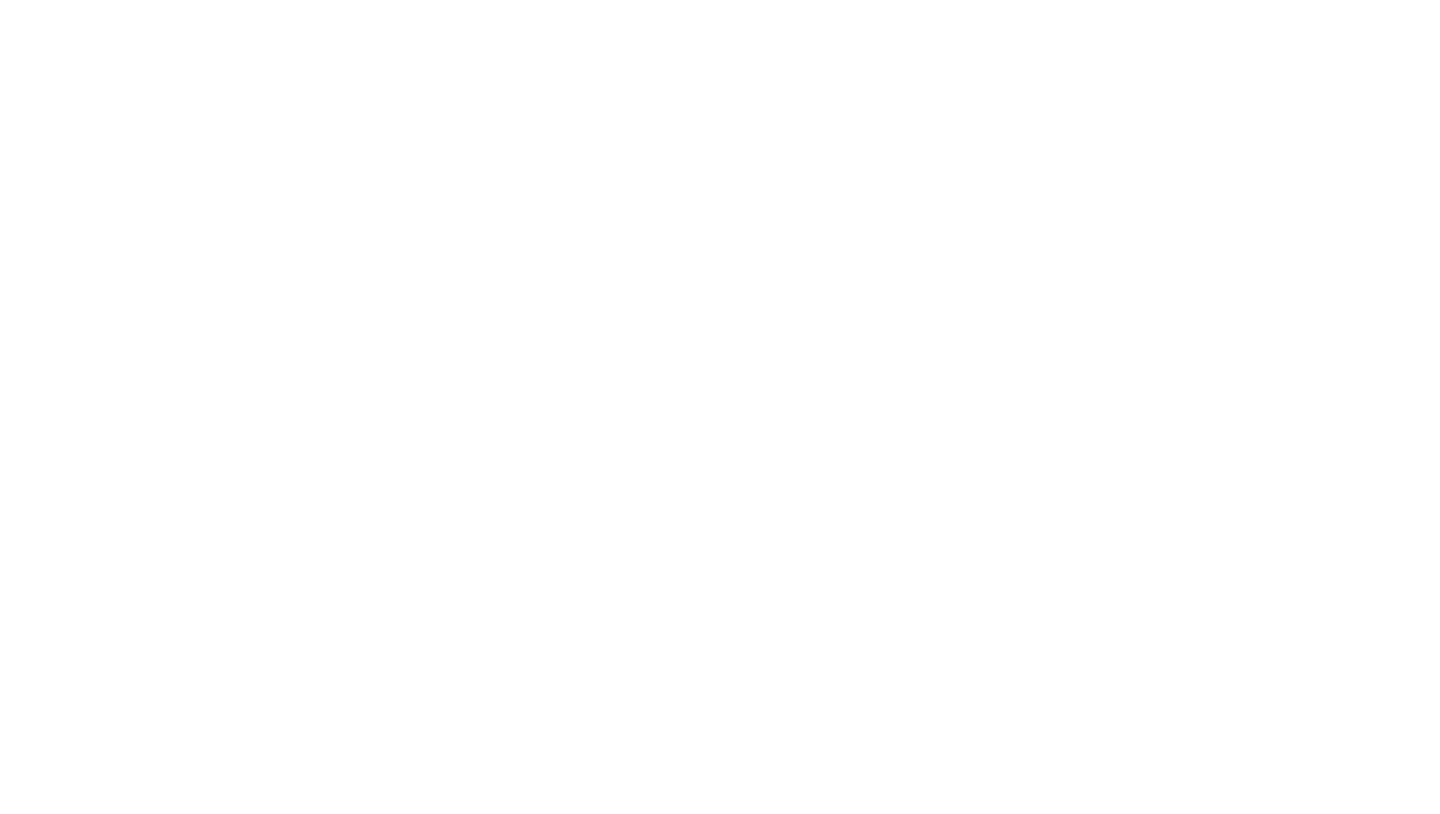
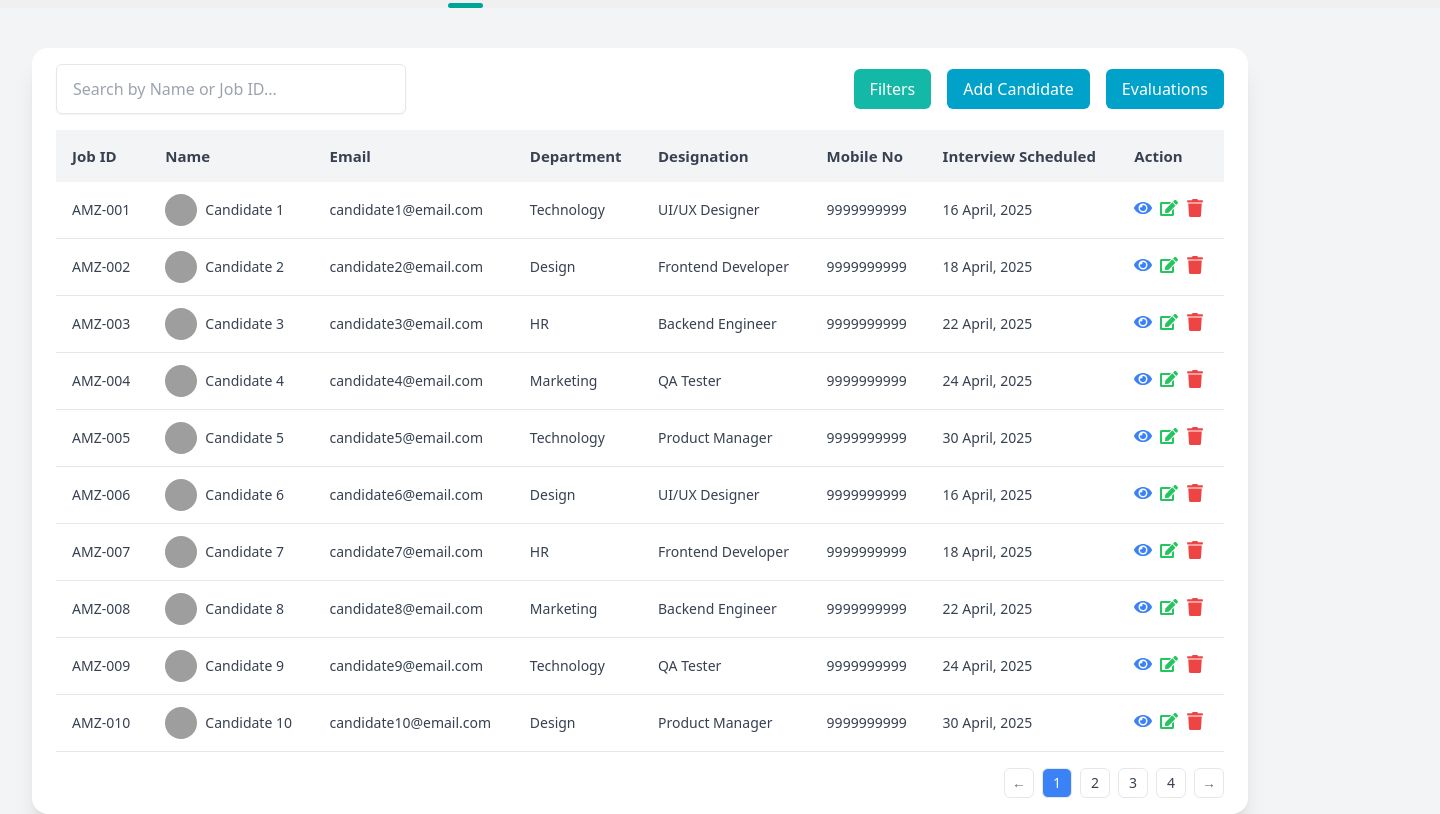
Before and after one commit to Asha-deepthi/GA_Frontend, a React (Vite) app: page /candidates in a window 1280 px wide. Before the commit this address had no page. Shown: the part 67-881 px from the top of the page, 1440 px wide, since content can reach past the window. Before the commit the page ends 800 px from the top, so only its background shows below. Built offline with nearby package versions, Linux system fonts and the light colour scheme; grey boxes are pictures that could not be loaded.

Commit message:
candidates page

```diff
--- a/package.json
+++ b/package.json
@@ -19,6 +19,7 @@
     "react-icons": "^5.5.0",
     "react-media-recorder": "^1.7.1",
     "react-router-dom": "^7.6.0",
+    "react-select": "^5.10.1",
     "uuid": "^11.1.0"
   },
   "devDependencies": {
--- a/src/App.jsx
+++ b/src/App.jsx
@@ -7,8 +7,8 @@ import JobImportForm from "./Test_creation/pages/importform";
 import InterviewDashboard from "./Test_creation/pages/dashboard";
 import InterviewQuestions from "./Test_creation/pages/interviewquestions";
 import PrivateRoute from "./Test_creation/components/PrivateRoute";
+
 import { StreamProvider } from './Test_execution/StreamContext';
-
 import SectionPage from "./Test_execution/SectionPage";
 import InstructionScreen from './Test_execution/InstructionScreen';
 import TutorialScreen from './Test_execution/TutorialScreen';
@@ -24,6 +24,7 @@ import AudioQuestion from './Test_execution/AudioQuestion';
 import DemoQuestion from './Test_execution/DemoQuestion';
 import ResultScreen from './Test_execution/ResultScreen';
 import CandidateEvaluation from './Test_execution/CandidateEvaluation';
+import CandidatePage from './Test_execution/CandidatePage';
 
 function App() {
   return (
@@ -89,6 +90,7 @@ function App() {
         <Route path="/result" element={<ResultScreen />} />
         <Route path="/sectionpage" element={<SectionPage />} />
         <Route path="/evaluation" element={<CandidateEvaluation />} />
+        <Route path="/candidates" element={<CandidatePage />} />
       </Routes>
     </StreamProvider>
   );
--- /dev/null
+++ b/src/Test_execution/CandidatePage.jsx
@@ -0,0 +1,16 @@
+import React from "react";
+import Header from './components/Header';
+import CandidateTable from './components/CandidateTable';
+
+const CandidatePage = () => {
+    return (
+    <div className="min-h-screen bg-gray-100 flex flex-col">
+      <Header />
+      <div className="flex-grow">
+        <CandidateTable />
+      </div>
+    </div>
+  );
+};
+
+export default CandidatePage;
--- /dev/null
+++ b/src/Test_execution/components/CandidateRow.jsx
@@ -0,0 +1,36 @@
+import React from "react";
+import { FaEye, FaEdit, FaTrash } from "react-icons/fa";
+
+const CandidateRow = ({ candidate }) => {
+  return (
+    <tr className="border-b text-sm text-gray-700 font-roboto font-normal text-[14px] leading-[22px]">
+      <td className="px-4 py-3">{candidate.jobId}</td>
+      <td className="px-4 py-3 flex items-center gap-2">
+        <img
+          src={candidate.avatar}
+          alt={candidate.name}
+          className="w-8 h-8 rounded-full"
+        />
+        {candidate.name}
+      </td>
+      <td className="px-4 py-3">{candidate.email}</td>
+      <td className="px-4 py-3">{candidate.department}</td>
+      <td className="px-4 py-3">{candidate.designation}</td>
+      <td className="px-4 py-3">{candidate.mobile}</td>
+      <td className="px-4 py-3">{candidate.interviewDate}</td>
+      <td className="px-4 py-3 space-x-2 text-lg">
+        <button className="text-blue-500 hover:text-blue-700">
+          <FaEye />
+        </button>
+        <button className="text-green-500 hover:text-green-700">
+          <FaEdit />
+        </button>
+        <button className="text-red-500 hover:text-red-700">
+          <FaTrash />
+        </button>
+      </td>
+    </tr>
+  );
+};
+
+export default CandidateRow;
--- /dev/null
+++ b/src/Test_execution/components/CandidateTable.jsx
@@ -0,0 +1,192 @@
+import React, { useState, useMemo } from "react";
+import { useNavigate } from "react-router-dom";
+import Select from "react-select";
+import CandidateRow from "./CandidateRow";
+
+const designations = ["UI/UX Designer", "Frontend Developer", "Backend Engineer", "QA Tester", "Product Manager"];
+const departments = ["Technology", "Design", "HR", "Marketing"];
+const dates = ["16 April, 2025", "18 April, 2025", "22 April, 2025", "24 April, 2025", "30 April, 2025"];
+
+const candidates = new Array(40).fill(null).map((_, i) => ({
+  jobId: `AMZ-${String(i + 1).padStart(3, '0')}`,
+  name: `Candidate ${i + 1}`,
+  email: `candidate${i + 1}@email.com`,
+  department: departments[i % departments.length],
+  designation: designations[i % designations.length],
+  mobile: "9999999999",
+  interviewDate: dates[i % dates.length],
+  avatar: `https://i.pravatar.cc/40?img=${(i % 70) + 1}`,
+}));
+
+const CandidateTable = () => {
+  const navigate = useNavigate();
+  const [searchTerm, setSearchTerm] = useState("");
+  const [selectedDesignations, setSelectedDesignations] = useState([]);
+  const [selectedDepartments, setSelectedDepartments] = useState([]);
+  const [selectedDates, setSelectedDates] = useState([]);
+  const [showFilters, setShowFilters] = useState(false);
+  const [currentPage, setCurrentPage] = useState(1);
+  const [pageGroupStart, setPageGroupStart] = useState(1);
+  const itemsPerPage = 10;
+
+  const handleFilterChange = (e) => {
+    const { name, value } = e.target;
+    setFilters((prev) => ({ ...prev, [name]: value }));
+    setCurrentPage(1);
+    setPageGroupStart(1);
+  };
+
+   const filteredCandidates = candidates.filter((candidate) => {
+    const matchesSearch =
+      candidate.name.toLowerCase().includes(searchTerm.toLowerCase()) ||
+      candidate.jobId.toLowerCase().includes(searchTerm.toLowerCase());
+
+    const matchesDesignation =
+      selectedDesignations.length === 0 || selectedDesignations.includes(candidate.designation);
+
+    const matchesDepartment =
+      selectedDepartments.length === 0 || selectedDepartments.includes(candidate.department);
+
+    const matchesDate =
+      selectedDates.length === 0 || selectedDates.includes(candidate.interviewDate);
+
+    return matchesSearch && matchesDesignation && matchesDepartment && matchesDate;
+  });
+
+  const totalPages = Math.ceil(filteredCandidates.length / itemsPerPage);
+  const currentCandidates = filteredCandidates.slice(
+    (currentPage - 1) * itemsPerPage,
+    currentPage * itemsPerPage
+  );
+
+  const handleNextGroup = () => {
+    if (pageGroupStart + 4 <= totalPages) {
+      setPageGroupStart(pageGroupStart + 4);
+      setCurrentPage(pageGroupStart + 4);
+    }
+  };
+
+  const handlePrevGroup = () => {
+    if (pageGroupStart - 4 >= 1) {
+      setPageGroupStart(pageGroupStart - 4);
+      setCurrentPage(pageGroupStart - 4);
+    }
+  };
+
+  return (
+    <div className="bg-white rounded-2xl shadow-xl w-[95%] mx-auto mt-10 px-6 py-4 space-y-4">
+      {/* Top Bar */}
+      <div className="flex justify-between items-center flex-wrap gap-4">
+        <input
+          type="text"
+          value={searchTerm}
+          onChange={(e) => {
+            setSearchTerm(e.target.value);
+            setCurrentPage(1);
+            setPageGroupStart(1);
+          }}
+          placeholder="Search by Name or Job ID..."
+          className="w-[350px] h-[50px] px-4 border rounded-md shadow-sm font-roboto text-[16px] focus:outline-none"
+        />
+
+        <div className="flex gap-4">
+          <button
+            onClick={() => setShowFilters(!showFilters)}
+            className="bg-teal-500 text-white rounded-md px-4 py-2"
+          >
+            Filters
+          </button>
+          <button className="bg-[#00A2CA] text-white rounded-md px-4 py-2">Add Candidate</button>
+          <button onClick={() => navigate("/evaluation")} className="bg-[#00A2CA] text-white rounded-md px-4 py-2">Evaluations</button>
+        </div>
+      </div>
+
+      {/* Filter Section */}
+      {showFilters && (
+        <div className="flex flex-wrap gap-4 items-center">
+          <Select
+            isMulti
+            options={designations.map(d => ({ value: d, label: d }))}
+            className="w-[200px]"
+            placeholder="Designation"
+            onChange={(selected) => setSelectedDesignations(selected.map(s => s.value))}
+          />
+          <Select
+            isMulti
+            options={departments.map(d => ({ value: d, label: d }))}
+            className="w-[200px]"
+            placeholder="Department"
+            onChange={(selected) => setSelectedDepartments(selected.map(s => s.value))}
+          />
+          <Select
+            isMulti
+            options={dates.map(d => ({ value: d, label: d }))}
+            className="w-[200px]"
+            placeholder="Interview Date"
+            onChange={(selected) => setSelectedDates(selected.map(s => s.value))}
+          />
+        </div>
+      )}
+
+      {/* Table */}
+      <div className="overflow-auto">
+        <table className="min-w-full table-auto font-roboto">
+          <thead className="bg-gray-100 text-gray-700 text-left font-semibold text-[15px]">
+            <tr className="h-[52px]">
+              <th className="px-4 py-2">Job ID</th>
+              <th className="px-4 py-2">Name</th>
+              <th className="px-4 py-2">Email</th>
+              <th className="px-4 py-2">Department</th>
+              <th className="px-4 py-2">Designation</th>
+              <th className="px-4 py-2">Mobile No</th>
+              <th className="px-4 py-2">Interview Scheduled</th>
+              <th className="px-4 py-2">Action</th>
+            </tr>
+          </thead>
+          <tbody>
+            {currentCandidates.map((c, i) => (
+              <CandidateRow key={i} candidate={c} />
+            ))}
+          </tbody>
+        </table>
+      </div>
+
+      {/* Pagination */}
+      <div className="flex justify-end mt-4 space-x-2">
+        <button
+          onClick={handlePrevGroup}
+          disabled={pageGroupStart === 1}
+          className="w-[30px] h-[30px] rounded-md border text-sm text-gray-500"
+        >
+          &larr;
+        </button>
+
+        {[...Array(4)].map((_, idx) => {
+          const page = pageGroupStart + idx;
+          if (page > totalPages) return null;
+          return (
+            <button
+              key={page}
+              onClick={() => setCurrentPage(page)}
+              className={`w-[30px] h-[30px] rounded-md border font-roboto text-sm ${
+                currentPage === page ? "bg-blue-500 text-white" : "bg-white text-gray-700"
+              }`}
+            >
+              {page}
+            </button>
+          );
+        })}
+
+        <button
+          onClick={handleNextGroup}
+          disabled={pageGroupStart + 4 > totalPages}
+          className="w-[30px] h-[30px] rounded-md border text-sm text-gray-500"
+        >
+          &rarr;
+        </button>
+      </div>
+    </div>
+  );
+};
+
+export default CandidateTable;
--- a/src/Test_execution/components/Header.jsx
+++ b/src/Test_execution/components/Header.jsx
@@ -1,24 +1,37 @@
 import React from "react";
+import { useNavigate } from "react-router-dom";
 import ProfileDropdown from "./ProfileDropdown";
+
 const Header = () => {
+  const navigate = useNavigate();
+
   return (
     <div className="relative w-[1440px] h-[75px] bg-[#F0F0F1]">
       {/* Gray Box (Left) */}
-            <div className="absolute top-[15px] left-[36px] w-[144.78px] h-[50px] bg-[#00000033] " />
+      <div className="absolute top-[15px] left-[36px] w-[144.78px] h-[50px] bg-[#00000033]" />
 
       {/* Navigation Center */}
       <div className="absolute top-[25px] left-[243px] flex gap-[42px]">
-                {/* Home */}
-                <div className="w-[120px] h-[32px]  text-black text-[21px] font-lato font-normal leading-[32px] text-center flex items-center justify-center">
+        <div
+          onClick={() => navigate("/dashboard")}
+          className="w-[120px] h-[32px] cursor-pointer text-black text-[21px] font-lato font-normal leading-[32px] text-center flex items-center justify-center"
+        >
           Home
         </div>
 
-                {/* Evaluations with Underline */}
+        {/* Evaluations (active) */}
         <div className="relative w-[120px] h-[52.88px] flex flex-col items-center justify-center">
-                    <div className="w-[120px] h-[32px]  text-[#00A398] text-[21px] font-lato font-black leading-[32px] flex items-center justify-center">
-                        Positions
+          <div className="w-[120px] h-[32px] cursor-pointer text-[#00A398] text-[21px] font-lato font-black leading-[32px] flex items-center justify-center">
+            Evaluations
           </div>
           <div className="w-[35px] h-[5px] bg-[#00A398] rounded-[10px] mt-[10px]" />
+        </div>
+
+        {/* Positions */}
+        <div
+         onClick={() => navigate("/importform")}
+         className="w-[120px] h-[32px] cursor-pointer text-black text-[21px] font-lato font-normal leading-[32px] text-center flex items-center justify-center">
+          Positions
         </div>
       </div>
 
--- a/src/index.css
+++ b/src/index.css
@@ -3,6 +3,13 @@
 @tailwind base;
 @tailwind components;
 @tailwind utilities;
+
+html, body, #root {
+  height: 100%;
+  margin: 0;
+  padding: 0;
+  background-color: #f3f4f6;
+}
 
 /*:root {
   font-family: system-ui, Avenir, Helvetica, Arial, sans-serif;
```
Also changed, not shown: 1 other file (tests, documents, lock files or other folders). Lines whose indentation alone changed are shown as unchanged.
